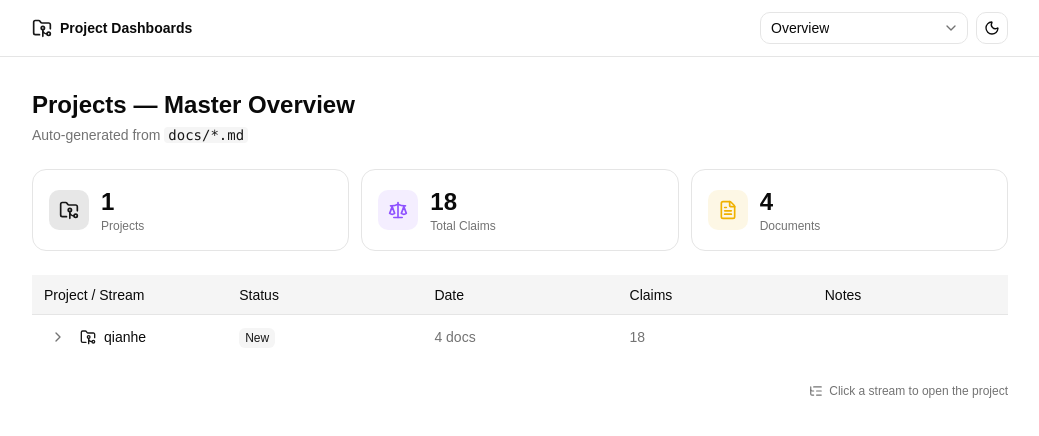
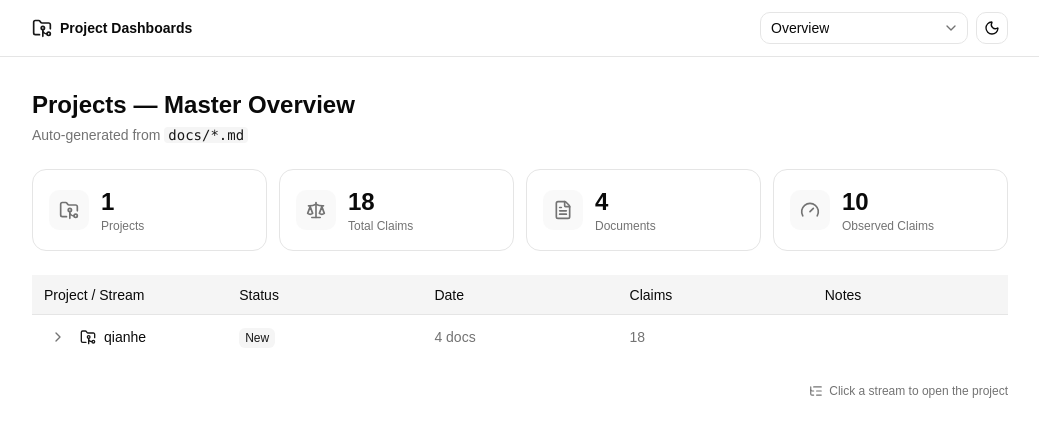
Before and after one commit to alecbideri/project-dashboards, a React (Vite) app in the folder dashboard/: page / in a window 1280 px wide. Shown: the top 436 px of the page, without its empty margins (120-1159 px from the left). Built offline with nearby package versions, Linux system fonts and the light colour scheme.

Commit message:
Neutral stat card icons in overview; add Observed Claims card

```diff
--- a/dashboard/src/App.tsx
+++ b/dashboard/src/App.tsx
@@ -73,18 +73,19 @@ function StatCard({
   icon,
   label,
   value,
-  tone = "primary",
+  tone = "neutral",
 }: {
   icon: React.ReactNode
   label: string
   value: number | string
-  tone?: "primary" | "success" | "warning" | "info"
+  tone?: "primary" | "success" | "warning" | "info" | "neutral"
 }) {
   const tones: Record<string, string> = {
     primary: "bg-primary/10 text-primary",
     success: "bg-success/10 text-success",
     warning: "bg-warning/10 text-warning",
     info: "bg-info/10 text-info",
+    neutral: "bg-muted/60 text-muted-foreground",
   }
   return (
     <div className="flex items-center gap-3 rounded-xl border border-border bg-card p-4 transition-shadow hover:shadow-lg">
@@ -588,14 +589,21 @@ export default function App() {
               </p>
             </div>
 
-            <div className="grid grid-cols-2 gap-3 md:grid-cols-3">
+            <div className="grid grid-cols-2 gap-3 md:grid-cols-4">
               <StatCard icon={<FolderGit2 className="size-5" />} label="Projects" value={projects.length} />
-              <StatCard icon={<Scale className="size-5" />} label="Total Claims" value={totalClaims} tone="info" />
+              <StatCard icon={<Scale className="size-5" />} label="Total Claims" value={totalClaims} />
               <StatCard
                 icon={<FileText className="size-5" />}
                 label="Documents"
                 value={projects.reduce((a, p) => a + p.docs.length, 0)}
-                tone="warning"
+              />
+              <StatCard
+                icon={<Gauge className="size-5" />}
+                label="Observed Claims"
+                value={projects.reduce(
+                  (a, p) => a + p.docs.reduce((b, d) => b + d.claims.filter((c) => c.grade === "observed").length, 0),
+                  0,
+                )}
               />
             </div>
 
```
